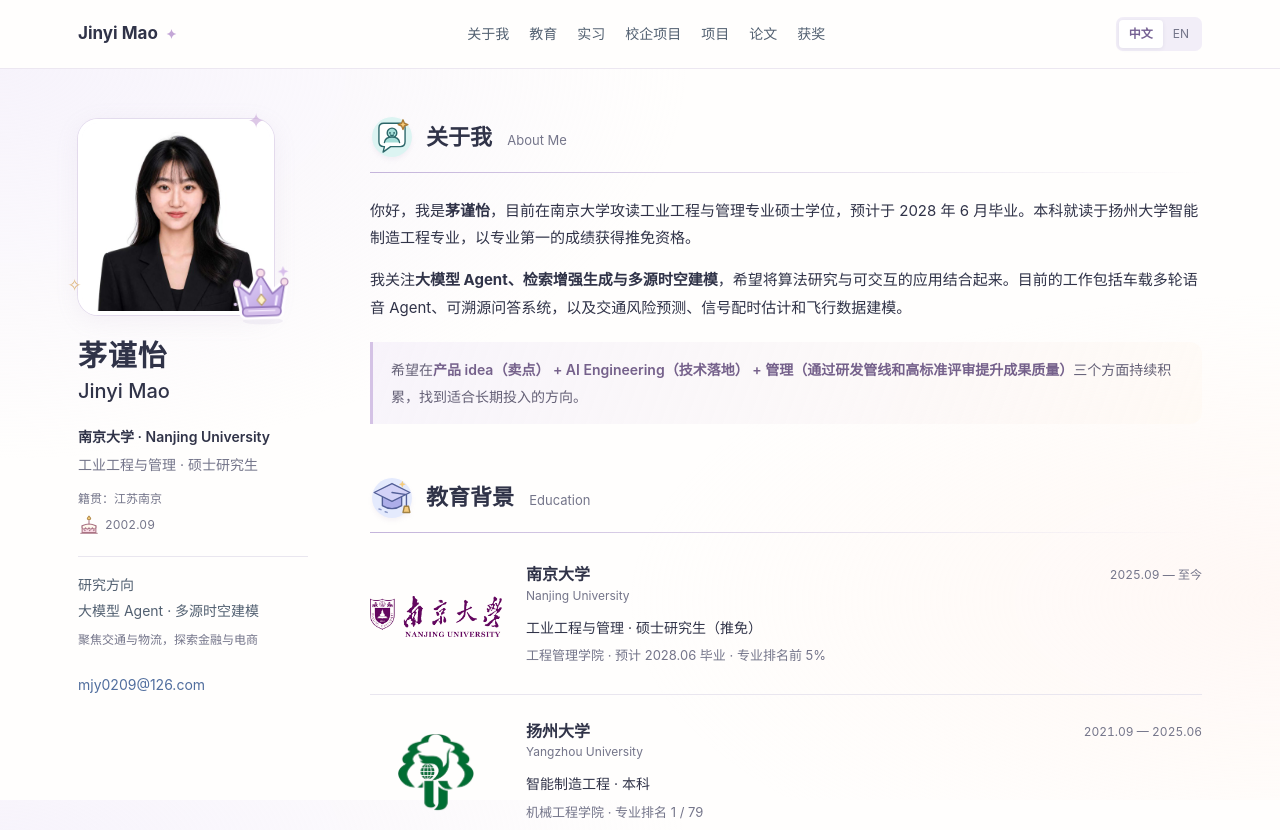
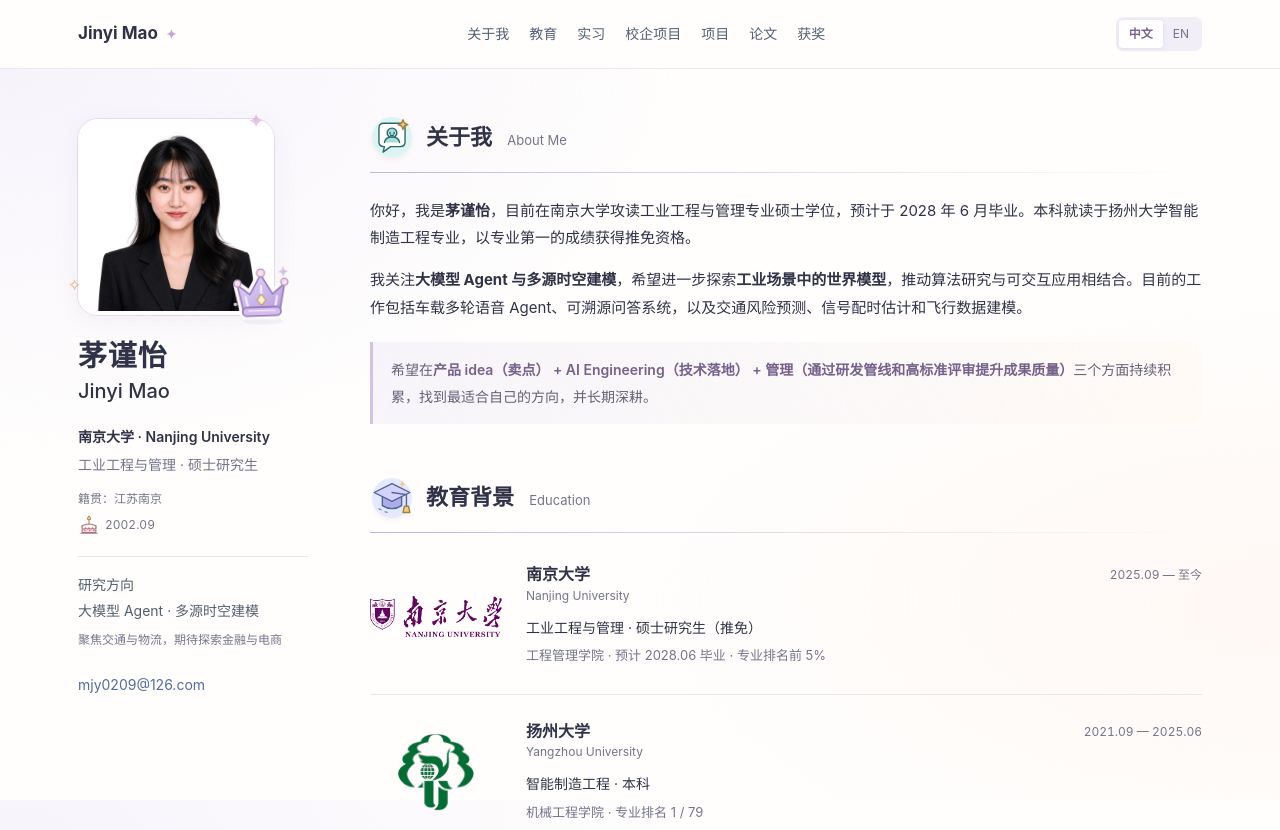
Before and after one commit to mjy0919/mjy0919.github.io, a plain HTML site: page index.html in a window 1280 px wide. Shown: the top 830 px of the page. Drawn offline with Linux system fonts and the light colour scheme.

Commit message:
Clarify research aspirations and long-term career direction

```diff
--- a/index.html
+++ b/index.html
@@ -265,15 +265,15 @@
       <p class="affiliation">南京大学 · Nanjing University</p>
       <p class="detail" data-en="Master’s student · Industrial Engineering and Management">工业工程与管理 · 硕士研究生</p>
       <div class="personal-meta"><span data-en="Hometown: Nanjing, Jiangsu">籍贯：江苏南京</span><span class="birthday"><img src="assets/icons/cake.svg" width="22" height="22" alt="出生年月" data-en-alt="Birth month and year"><span>2002.09</span></span></div>
-      <p class="focus" data-en="Research interests&lt;br&gt;LLM Agents · Multisource Spatiotemporal Modeling&lt;span class=&quot;field-focus&quot;&gt;Current focus: transportation &amp; logistics. Interested in finance &amp; e-commerce.&lt;/span&gt;">研究方向<br>大模型 Agent · 多源时空建模<span class="field-focus">聚焦交通与物流，探索金融与电商</span></p>
+      <p class="focus" data-en="Research interests&lt;br&gt;LLM Agents · Multisource Spatiotemporal Modeling&lt;span class=&quot;field-focus&quot;&gt;Current focus: transportation &amp; logistics. Looking forward to exploring finance &amp; e-commerce.&lt;/span&gt;">研究方向<br>大模型 Agent · 多源时空建模<span class="field-focus">聚焦交通与物流，期待探索金融与电商</span></p>
       <a class="email" href="mailto:mjy0209@126.com">mjy0209@126.com</a>
     </aside>
     <div class="content-column">
       <section class="about" id="about" aria-labelledby="about-title">
         <h2 id="about-title"><img class="section-icon" src="assets/icons/about.svg" alt="" aria-hidden="true" width="44" height="44"><span class="heading-copy" data-en="About Me">关于我 <span>About Me</span></span></h2>
         <p data-en="Hello, I’m &lt;strong&gt;Jinyi Mao&lt;/strong&gt;, a master’s student in Industrial Engineering and Management at Nanjing University, expecting to graduate in June 2028. I earned my bachelor’s degree in Intelligent Manufacturing Engineering at Yangzhou University, ranking first in my major and receiving recommended admission to graduate study.">你好，我是<strong>茅谨怡</strong>，目前在南京大学攻读工业工程与管理专业硕士学位，预计于 2028 年 6 月毕业。本科就读于扬州大学智能制造工程专业，以专业第一的成绩获得推免资格。</p>
-        <p data-en="My interests lie in &lt;strong&gt;LLM agents, retrieval-augmented generation and multisource spatiotemporal modeling&lt;/strong&gt;, connecting algorithmic research with interactive applications. My work spans in-vehicle voice agents, source-grounded question answering, traffic risk prediction, signal timing estimation and flight data modeling.">我关注<strong>大模型 Agent、检索增强生成与多源时空建模</strong>，希望将算法研究与可交互的应用结合起来。目前的工作包括车载多轮语音 Agent、可溯源问答系统，以及交通风险预测、信号配时估计和飞行数据建模。</p>
-        <p class="direction-note" data-en="I hope to keep growing in &lt;strong&gt;product ideas (value propositions) + AI engineering (technical implementation) + management (improving quality through development pipelines and high-standard reviews)&lt;/strong&gt;, while finding the direction I want to pursue long term.">希望在<strong>产品 idea（卖点） + AI Engineering（技术落地） + 管理（通过研发管线和高标准评审提升成果质量）</strong>三个方面持续积累，找到适合长期投入的方向。</p>
+        <p data-en="My interests lie in &lt;strong&gt;LLM agents and multisource spatiotemporal modeling&lt;/strong&gt;. I hope to explore &lt;strong&gt;world models for industrial applications&lt;/strong&gt;, connecting algorithmic research with interactive applications. My current work spans in-vehicle voice agents, source-grounded question answering, traffic risk prediction, signal timing estimation and flight data modeling.">我关注<strong>大模型 Agent 与多源时空建模</strong>，希望进一步探索<strong>工业场景中的世界模型</strong>，推动算法研究与可交互应用相结合。目前的工作包括车载多轮语音 Agent、可溯源问答系统，以及交通风险预测、信号配时估计和飞行数据建模。</p>
+        <p class="direction-note" data-en="I hope to keep growing in &lt;strong&gt;product ideas (value propositions) + AI engineering (technical implementation) + management (improving quality through development pipelines and high-standard reviews)&lt;/strong&gt;, while finding the direction that suits me best and developing deep expertise over the long term.">希望在<strong>产品 idea（卖点） + AI Engineering（技术落地） + 管理（通过研发管线和高标准评审提升成果质量）</strong>三个方面持续积累，找到最适合自己的方向，并长期深耕。</p>
       </section>
       <section id="education" aria-labelledby="education-title">
 <h2 id="education-title"><img class="section-icon" src="assets/icons/education.svg" alt="" aria-hidden="true" width="44" height="44"><span class="heading-copy" data-en="Education">教育背景 <span>Education</span></span></h2>
```
